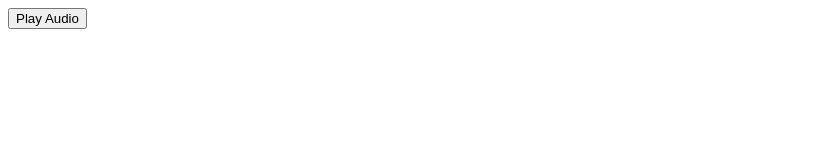
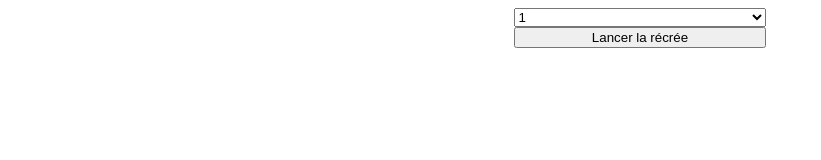
Before and after one commit to fxjollois/recree, a plain HTML site: page index.html in a window 1280 px wide. Shown: the whole page, without its empty margins (0-821 px from the left). Drawn offline with Linux system fonts and the light colour scheme.

Commit message:
v0.1 récrée créée

```diff
--- a/index.html
+++ b/index.html
@@ -3,14 +3,43 @@
     <head>
         <meta charset="utf-8">
         <title>Récrée à la maison</title>
+        <style>
+            #go, #duree {
+                width: 100%;
+            }
+            #conteneur {
+                width: 20%;
+                margin: 0 auto;
+            }
+        </style>
     </head>
     <body>
         <script>
+            var audio = new Audio('cloche.mp3');
             function play() {
-                var audio = new Audio('cloche.mp3');
                 audio.play();
+                // console.log("sonnerie");
+            }
+
+            function recree() {
+                var x = document.getElementById("duree").selectedIndex,
+                    y = document.getElementById("duree").options,
+                    duree = y[x].text;
+                // console.log("Début de la récrée de " + duree + " minutes");
+                play();
+                // on lance la récrée
+                setTimeout(play, duree * 60 * 1000);
             }
         </script>
-        <button onclick="play()">Play Audio</button>
+        <div id="conteneur">
+            <select id="duree">
+                <option>1</option>
+                <option>5</option>
+                <option>10</option>
+                <option>15</option>
+                <option>30</option>
+            </select>
+            <button onclick="recree()" id="go">Lancer la récrée</button>
+        </div>
     </body>
 </html>
```
